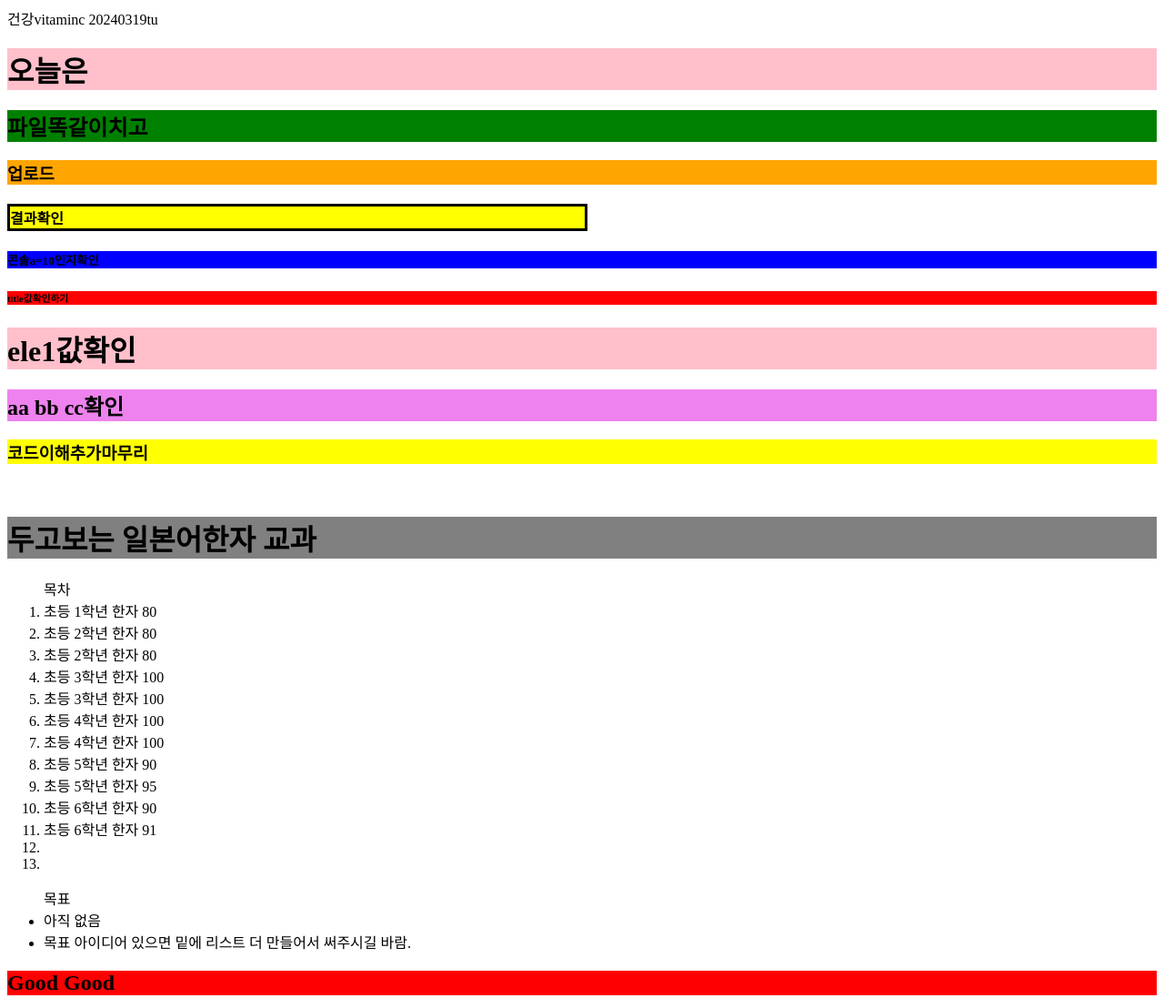
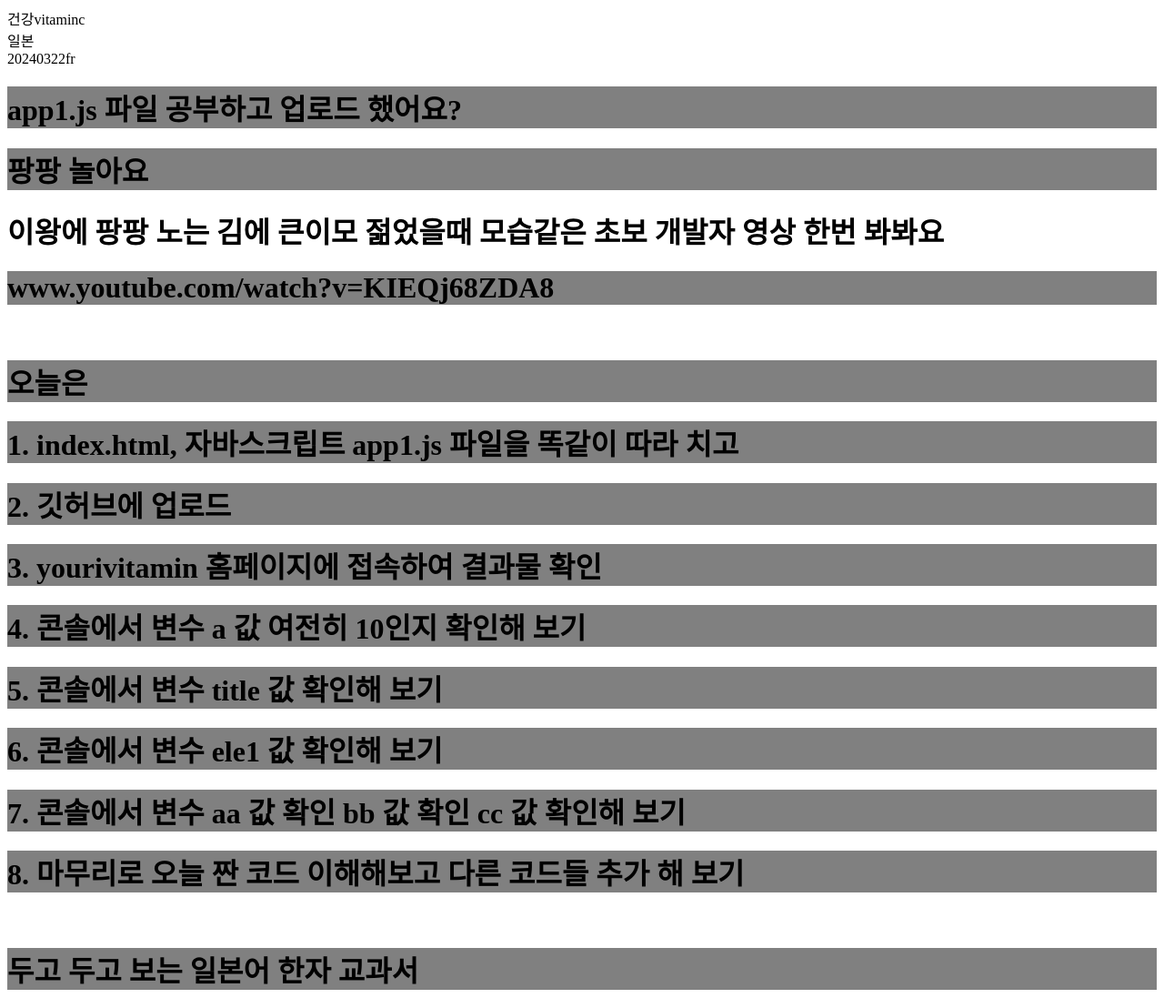
Before and after one commit to yurivitamin/yurivitamin.github.io, a plain HTML site: page index.html in a window 1280 px wide. Shown: the top 1097 px of the page at 91% size. Drawn offline with Linux system fonts and the light colour scheme.

Commit message:
Add files via upload

```diff
--- a/index.html
+++ b/index.html
@@ -1,5 +1,8 @@
 건강vitaminc
-20240319tu
+<br>
+일본
+<br>
+20240322fr
 
 <!DOCTYPE html>
 <html>
@@ -12,18 +15,26 @@
 </head>
 
 <body>
-<h1 style="background-color : pink ;">오늘은</h1>
-<h2 style="background-color : green;">파일똑같이치고</h2>
-<h3 style="background-color :orange;">업로드</h3>
-<h4 style="background-color :yellow;">결과확인</h4>
-<h5 style="background-color :blue;">콘솔a=10인지확인</h5>
-<h6 style="background-color :red;">title값확인하기</h6>
-<h1 style="background-color :pink;">ele1값확인</h1>
-<h2 style="background-color :violet;">aa bb cc확인</h2>
-<h3 style="background-color :yellow;">코드이해추가마무리</h3>
+
+<h1 style="background-color: gray;">app1.js 파일 공부하고 업로드 했어요? </h1>
+<h1 style="background-color: gray;">팡팡 놀아요 </h1>
+<h1 >이왕에 팡팡 노는 김에 큰이모 젊었을때 모습같은 초보 개발자 영상 한번 봐봐요 </h1>
+<h1 style="background-color: gray;">www.youtube.com/watch?v=KIEQj68ZDA8</h1>
 <br>
 
-<h1 style="background-color: gray;">두고보는 일본어한자 교과</h1>
+<h1 style="background-color: gray;">오늘은  </h1>
+<h1 style="background-color: gray;">1. index.html, 자바스크립트 app1.js 파일을 똑같이 따라 치고</h1>
+<h1 style="background-color: gray;">2. 깃허브에 업로드 </h1>
+<h1 style="background-color: gray;">3. yourivitamin 홈페이지에 접속하여 결과물 확인 </h1>
+<h1 style="background-color: gray;">4. 콘솔에서 변수 a 값 여전히 10인지 확인해 보기</h1>
+<h1 style="background-color: gray;">5. 콘솔에서 변수 title 값 확인해 보기</h1>
+<h1 style="background-color: gray;">6. 콘솔에서 변수 ele1 값 확인해 보기</h1>
+<h1 style="background-color: gray;">7. 콘솔에서 변수 aa 값 확인 bb 값 확인 cc 값 확인해 보기</h1>
+<h1 style="background-color: gray;">8. 마무리로 오늘 짠 코드 이해해보고 다른 코드들 추가 해 보기</h1>
+
+<br>
+<h1 style="background-color: gray;"> 두고 두고 보는 일본어 한자 교과서</h1>
+
 <ol>목차
 <li>초등 1학년 한자 80</li>
 
```
